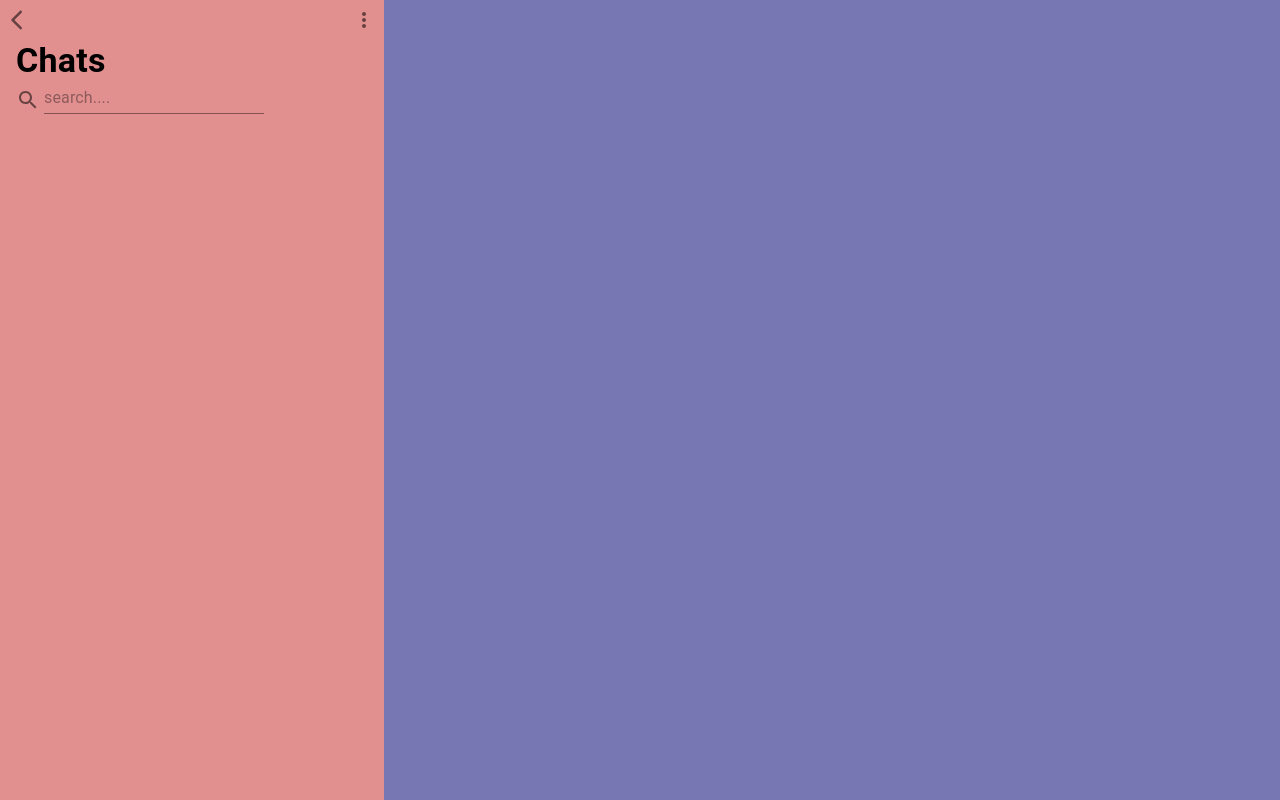
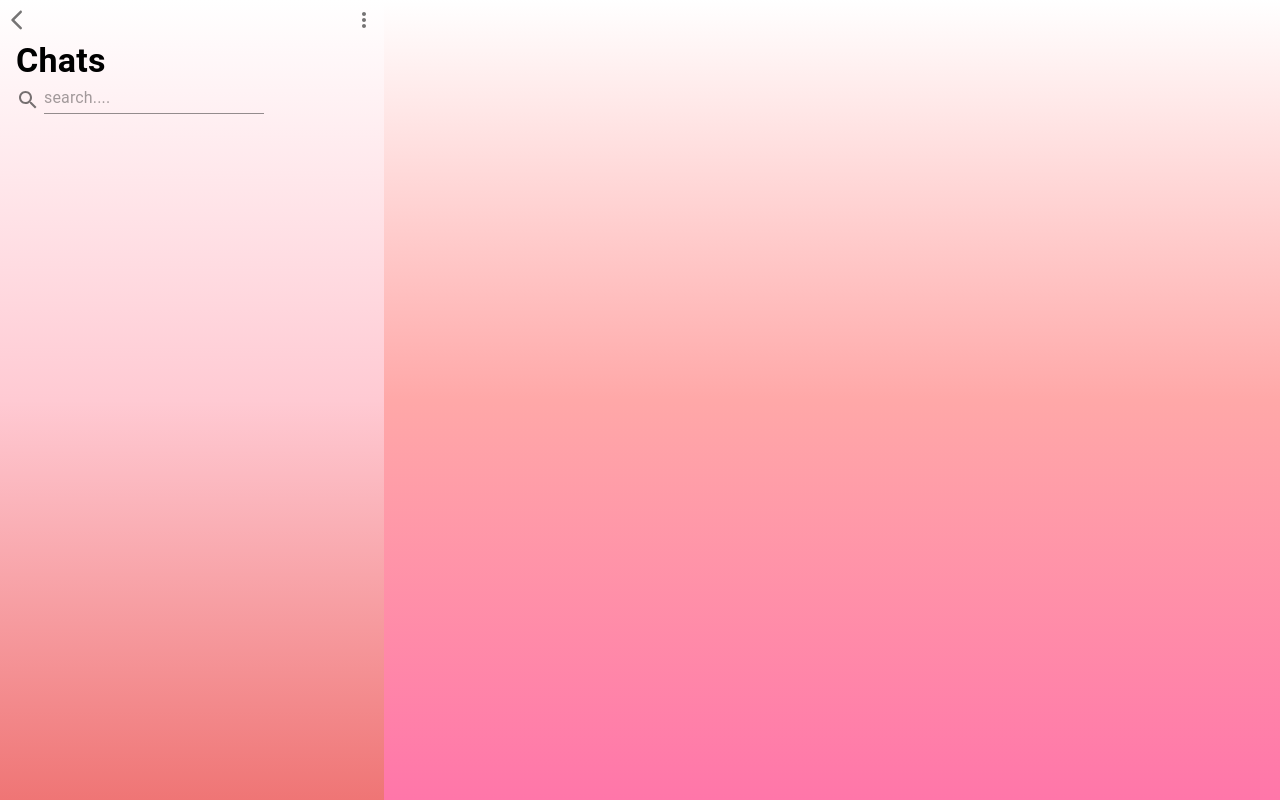
Before and after one commit to zeeshan4002911/Chat-App-realtime, a React (Create React App) app: page /home in a window 1280 px wide. Built offline with nearby package versions, Linux system fonts and the light colour scheme.

Commit message:
clean code

```diff
--- a/src/App.css
+++ b/src/App.css
@@ -4,13 +4,14 @@
 }
 
 #home {
-    background-color: rgb(225, 143, 143);
+    background: linear-gradient(white, #ffcad3, #ef7575);
     width: 30vw;
     height: 100vh;
+    position: relative;
 }
 
 #chat {
-    background-color: rgb(119, 119, 179);
+    background: linear-gradient(white, #ffa8a8, #ff76a9);
     width: 70vw;
     height: 100vh;
 }
--- a/src/App.js
+++ b/src/App.js
@@ -4,7 +4,7 @@ import Home from "./pages/Home";
 import Chat from "./pages/Chat";
 import Landing from "./pages/Landing";
 import Error from "./pages/Error";
-import ToolBox from "./components/Toolbox";
+// import ToolBox from "./components/Toolbox";
 
 const App = () => {
     const getWindowWidth = () => {
@@ -15,15 +15,29 @@ const App = () => {
         <div id="main">
             <BrowserRouter>
                 <Routes>
-                    <Route path="test" element={<ToolBox />} />
+                    {/* Test Route */}
+                    {/* <Route path="test" element={<ToolBox />} /> */}
+
+                    {/* Main Route for Authnetication and Authorization */}
                     <Route index element={<Landing />} />
+
+                    {/* Conditional Rendering of Route based on device width */}
                     {(width >= 500) ?
+                        <>
                             <Route path="/home" element={
                                 <>
                                     <Home />
                                     <Chat />
                                 </>
                             } />
+                            <Route path="/chat" element={
+                                <>
+                                    <Home />
+                                    <Chat />
+                                </>
+
+                            } />
+                        </>
                         :
                         <>
                             <Route path="/home" element={<Home />} />
```
Lines whose indentation alone changed are shown as unchanged.
